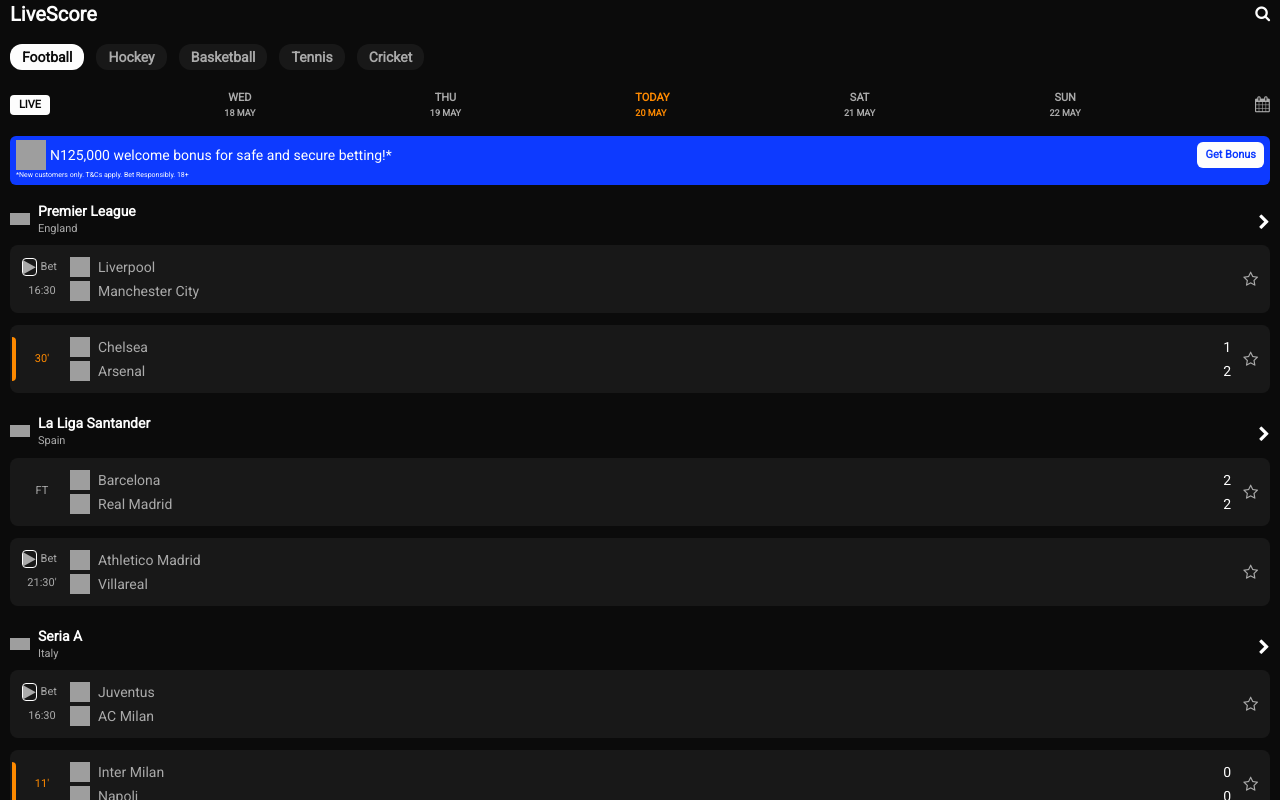
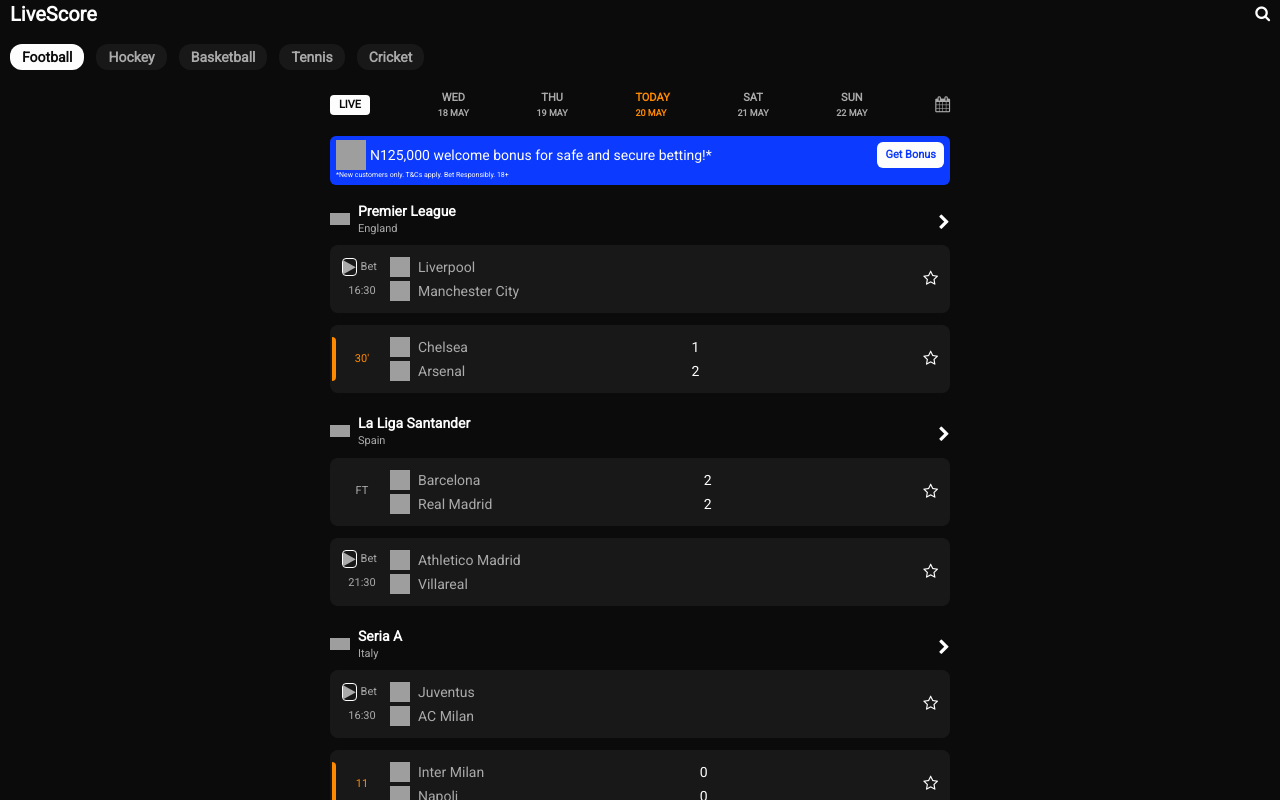
Before and after one commit to emmanuelojo/LivescoreClone, a Vue app: page / in a window 1280 px wide. Built offline with nearby package versions, Linux system fonts and the light colour scheme; grey boxes are pictures that could not be loaded.

Commit message:
Favourite functionality added to game fixtures

```diff
--- a/src/views/GameDetails.vue
+++ b/src/views/GameDetails.vue
@@ -360,7 +360,7 @@
 </script>
 
 <template>
-  <div class="text-n-white py-1">
+  <div class="text-n-white py-1 lg:w-[50%] lg:mx-auto">
     <div class="px-2.5 mb-2 flex justify-between items-center">
       <div class="flex items-center gap-2 mb-2">
         <img
@@ -495,7 +495,7 @@
           @click="activeSubtab = tab"
           v-for="(tab, idx) in subTabs"
           :key="idx"
-          class="uppercase text-11px py-1 px-2 rounded-2xl"
+          class="uppercase text-11px py-1 px-2 rounded-2xl cursor-pointer"
           :class="
             activeSubtab === tab
               ? 'bg-n-white text-n-black'
@@ -989,7 +989,7 @@
           @click="activeTableSubTab = tab"
           v-for="(tab, idx) in tableTabs"
           :key="idx"
-          class="uppercase text-11px py-1 px-2 rounded-2xl"
+          class="uppercase text-11px py-1 px-2 rounded-2xl cursor-pointer"
           :class="
             activeTableSubTab === tab
               ? 'bg-n-white text-n-black'
@@ -1165,7 +1165,7 @@
           @click="activeH2HSubTab = tab"
           v-for="(tab, idx) in H2HTabs"
           :key="idx"
-          class="uppercase text-11px py-1 px-2 rounded-2xl"
+          class="uppercase text-11px py-1 px-2 rounded-2xl cursor-pointer"
           :class="
             activeH2HSubTab === tab
               ? 'bg-n-white text-n-black'
--- a/src/views/Home.vue
+++ b/src/views/Home.vue
@@ -11,7 +11,7 @@
 const showCalendar = ref(false);
 const gameDate = ref(new Date().toISOString().split("T")[0]);
 
-const gameFixtures = [
+const gameFixtures = ref([
   {
     league: "Premier League",
     country: "England",
@@ -28,6 +28,7 @@
         time: "16:30",
         hasStarted: false,
         hasEnded: false,
+        markAsFavourite: false,
       },
       {
         homeTeam: "Chelsea",
@@ -40,6 +41,7 @@
         time: "30'",
         hasStarted: true,
         hasEnded: false,
+        markAsFavourite: false,
       },
     ],
   },
@@ -69,9 +71,10 @@
         game: "La Liga",
         homeScore: 1,
         awayScore: 2,
-        time: "21:30'",
+        time: "21:30",
         hasStarted: false,
         hasEnded: false,
+        markAsFavourite: false,
       },
     ],
   },
@@ -93,6 +96,7 @@
         time: "16:30",
         hasStarted: false,
         hasEnded: false,
+        markAsFavourite: false,
       },
       {
         homeTeam: "Inter Milan",
@@ -103,13 +107,22 @@
         game: "Ligue Cup",
         homeScore: 0,
         awayScore: 0,
-        time: "11'",
+        time: "11",
         hasStarted: true,
         hasEnded: false,
+        markAsFavourite: false,
       },
     ],
   },
-];
+]);
+
+setInterval(() => {
+  //  gameFixtures.value.forEach((fixture, idx) => {
+  // fixture[idx].fixtures = fixture.fixtures.map((game) => {
+  //   return { ...game, time++ }
+  // })
+  // })
+}, 5000);
 
 setInterval(() => {
   homeScore.value = getRandomScore(6);
@@ -137,7 +150,7 @@
 </script>
 
 <template>
-  <div class="text-pry">
+  <div class="text-pry lg:w-[50%] lg:mx-auto">
     <div class="px-2.5 flex justify-between items-center">
       <p
         class="font-bold w-10 py-[2px] flex justify-center bg-n-white text-n-black text-11px uppercase rounded"
@@ -209,7 +222,7 @@
             </div>
           </div>
 
-          <div @click="goToGame(56)" class="text-white">
+          <div @click="goToGame(56)" class="text-white cursor-pointer">
             <i class="fa fa-chevron-right font-thin"></i>
           </div>
         </div>
@@ -245,11 +258,17 @@
               <p class="text-11px text-center font-thin">FT</p>
             </div>
             <div class="grid gap-1">
-              <div class="flex items-center gap-2">
+              <div
+                @click="goToGame(56)"
+                class="flex items-center gap-2 cursor-pointer"
+              >
                 <img :src="fixture.homeFlag" alt="" class="w-5 h-5" />
                 <p class="text-sm">{{ fixture.homeTeam }}</p>
               </div>
-              <div class="flex items-center gap-2">
+              <div
+                @click="goToGame(56)"
+                class="flex items-center gap-2 cursor-pointer"
+              >
                 <img :src="fixture.awayFlag" alt="" class="w-5 h-5" />
                 <p class="text-sm">{{ fixture.awayTeam }}</p>
               </div>
@@ -263,7 +282,17 @@
               <p class="text-n-white text-sm">{{ fixture.homeScore }}</p>
               <p class="text-n-white text-sm">{{ fixture.awayScore }}</p>
             </div>
-            <i class="fa fa-star-o"></i>
+          </div>
+          <div
+            @click="fixture.markAsFavourite = !fixture.markAsFavourite"
+            class="cursor-pointer"
+            :class="`${
+              fixture.markAsFavourite ? 'text-n-orange' : 'text-n-white'
+            }`"
+          >
+            <i
+              :class="`fa fa-${fixture.markAsFavourite ? 'star ' : 'star-o'}`"
+            ></i>
           </div>
         </div>
       </div>
```
